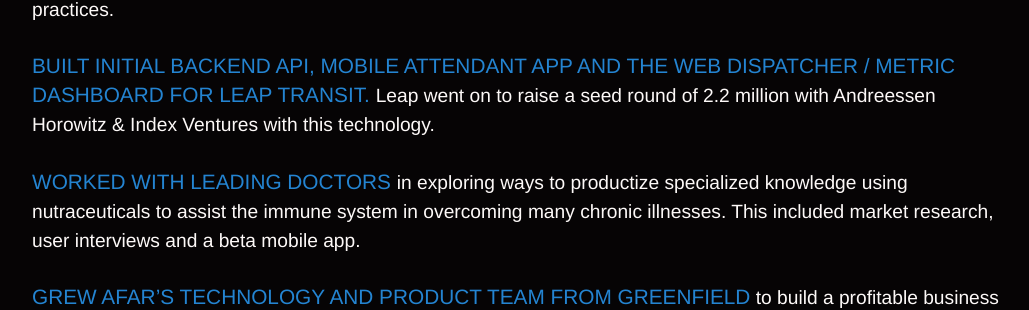
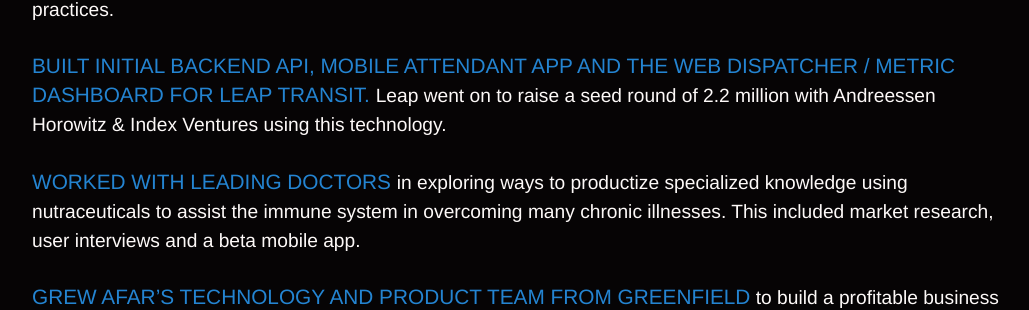
Before and after one commit to mwhitt/mwhittaker.com, a Jekyll site: the page built from index.html, in a window 1280 px wide. Shown: the part 1039-1349 px from the top of the page, without its empty margins (123-1152 px from the left). Built offline with Jekyll 4.4.1, drawn with Linux system fonts in a browser that asks for light colours.

Commit message:
updated copy

```diff
--- a/index.html
+++ b/index.html
@@ -58,7 +58,7 @@
 
 <div class="row">
   <div class="large-12 columns experience">
-    <h3>Built initial backend API, mobile attendant app and the web dispatcher / metric dashboard for Leap Transit. <small>Leap went on to raise a seed round of 2.2 million with Andreessen Horowitz &amp; Index Ventures with this technology.</small></h3>
+    <h3>Built initial backend API, mobile attendant app and the web dispatcher / metric dashboard for Leap Transit. <small>Leap went on to raise a seed round of 2.2 million with Andreessen Horowitz &amp; Index Ventures using this technology.</small></h3>
   </div>
 </div>
 
```
